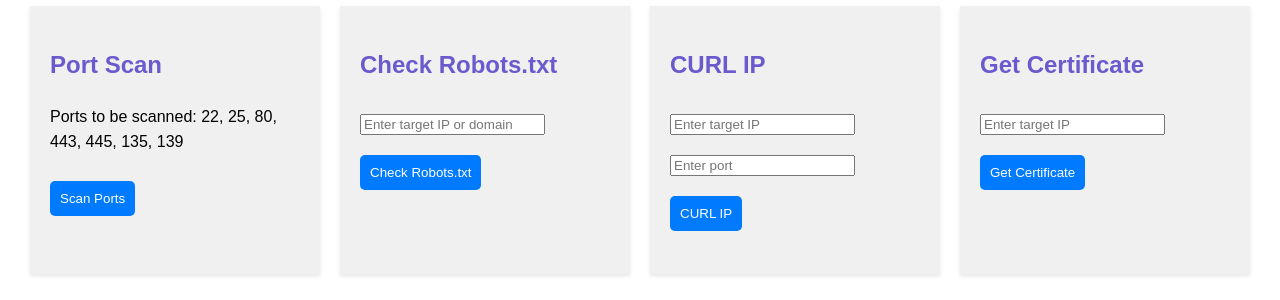
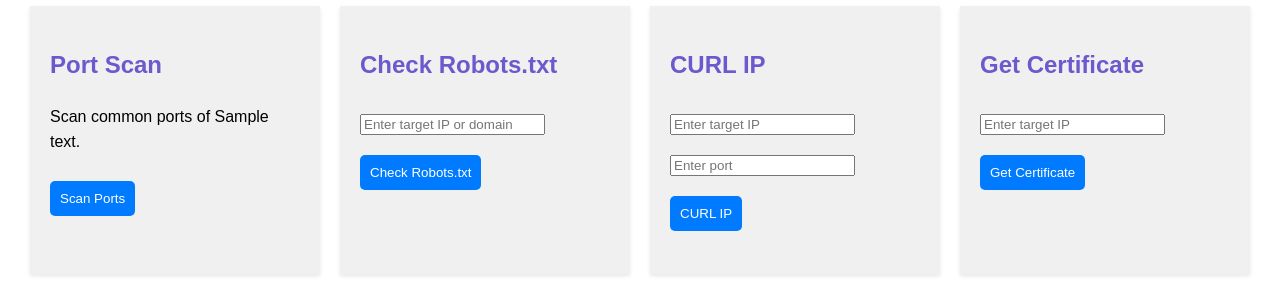
Before and after one commit to joshsisto/net_tools, a Flask app: template templates/tools.html in a window 1280 px wide. Shown: the part 164-464 px from the top of the page. Run offline with Flask 3, Linux system fonts and the light colour scheme; the template is opened without the code that fills it: most values are stand-ins (such as "Sample title", 1, 10 or a date in 2020).

Commit message:
port scan modification

```diff
--- a/app.py
+++ b/app.py
@@ -68,9 +68,8 @@ def get_certificate():
 
 @app.route('/tools')
 def tools():
-    # You can pass any necessary data to tools.html through here.
-    # For now, it looks like we don't need to pass anything specific.
-    return render_template('tools.html')
+    global visitor_ip
+    return render_template('tools.html', ip_address=visitor_ip)
 
 if __name__ == '__main__':
     # Set the host parameter to '0.0.0.0' to make the application accessible from any IP address
--- a/templates/tools.html
+++ b/templates/tools.html
@@ -71,7 +71,7 @@
     <div class="info-sections">
         <div class="info-section">
             <h2>Port Scan</h2>
-            <p>Ports to be scanned: 22, 25, 80, 443, 445, 135, 139</p>
+            <p>Scan common ports of {{ ip_address }}</p>
             <button id="scanButton" onclick="performPortScan()">Scan Ports</button>
             <p id="scanResults"></p>
         </div>
```
